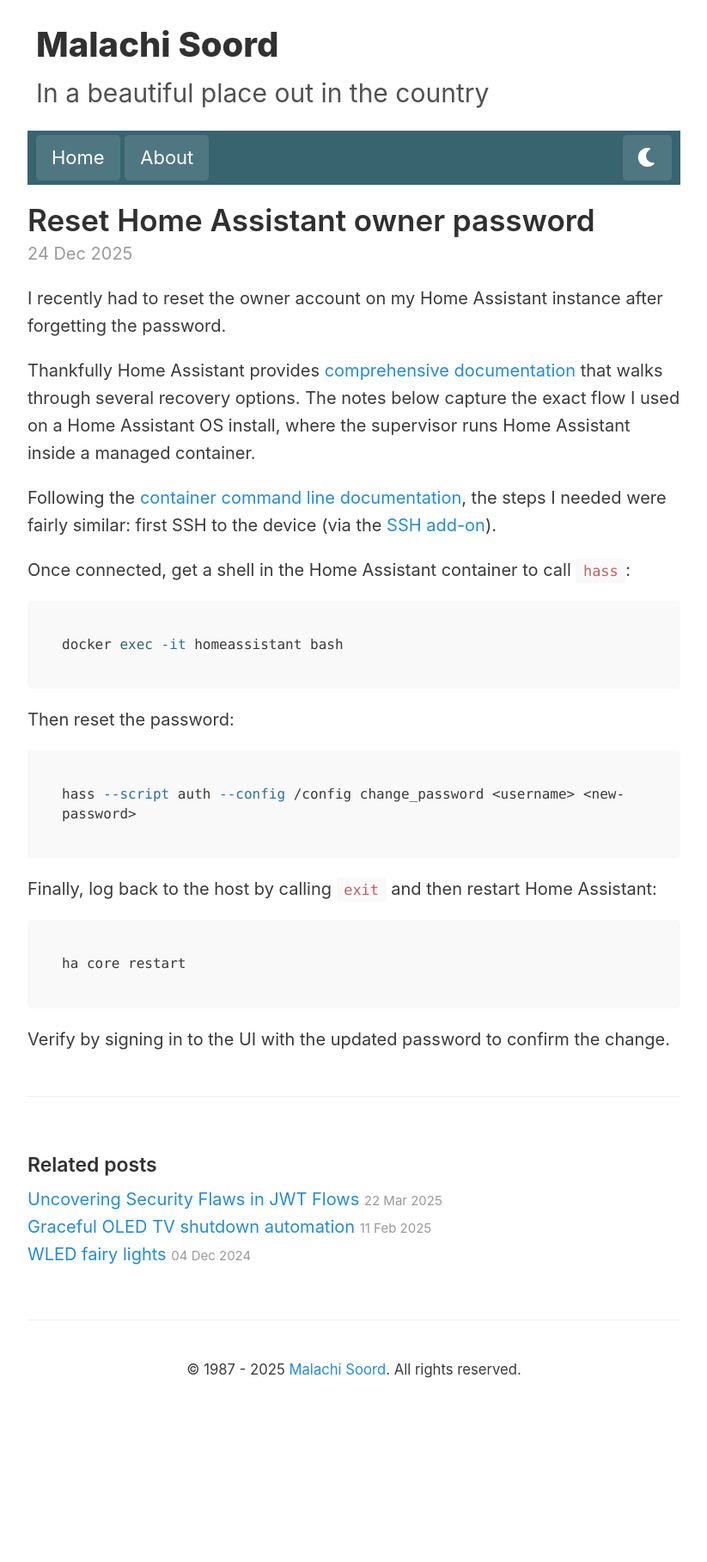
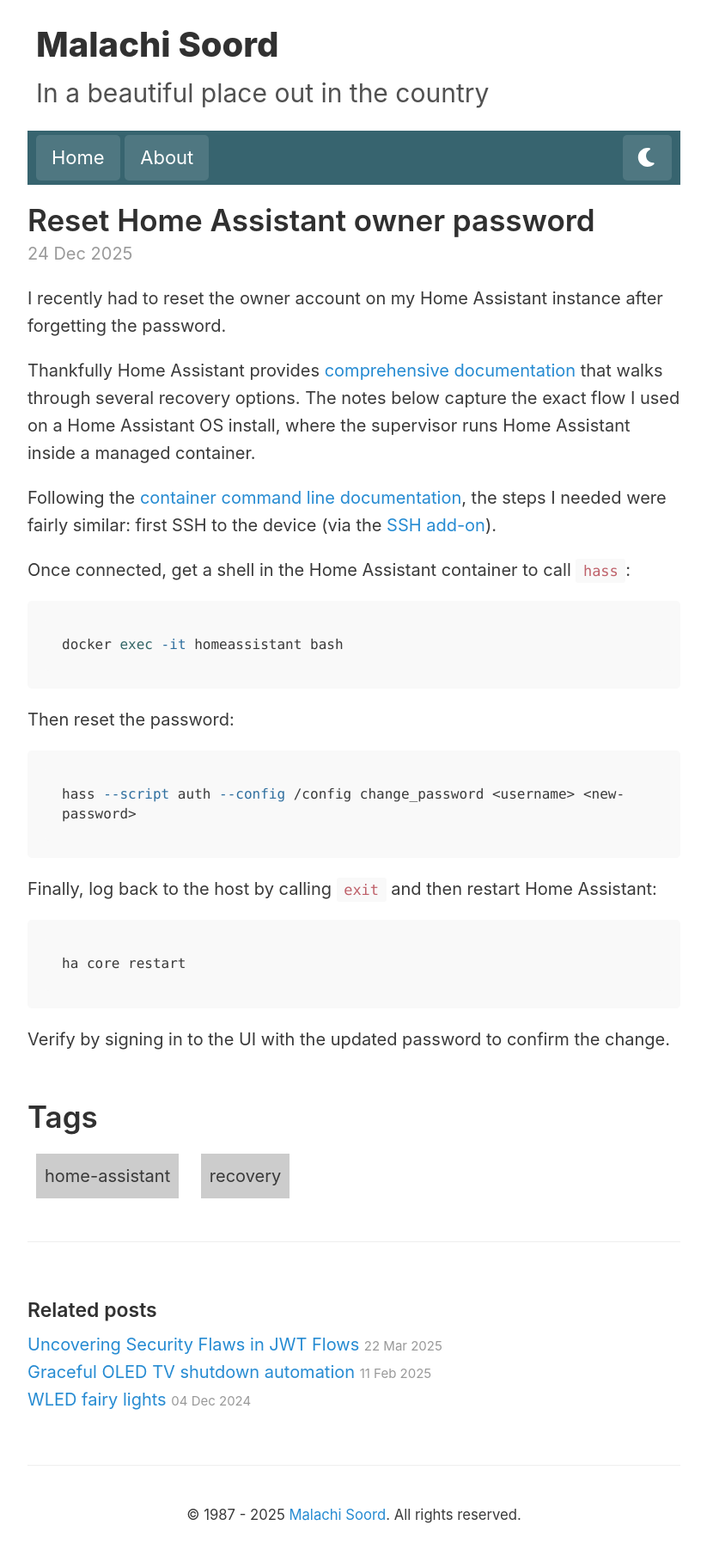
Before and after one commit to inverse/personal-site, a Jekyll site: the page built from _posts/2025-12-24-reset-home-assistant-owner-password.md, in a window 1280 px wide. Shown: the whole page at 86% size, without its empty margins (228-1051 px from the left). Built offline with Jekyll 4.4.1, drawn with Linux system fonts in a browser that asks for light colours; nearby versions of some CDN libraries; before the commit the page ends 1648 px from its top, so only the background shows below that.

Commit message:
add tags

```diff
--- a/_posts/2025-12-24-reset-home-assistant-owner-password.md
+++ b/_posts/2025-12-24-reset-home-assistant-owner-password.md
@@ -2,6 +2,9 @@
 layout: post
 title: Reset Home Assistant owner password
 date: 2025-12-24 12:40 +0100
+tags:
+- home-assistant
+- recovery
 ---
 
 I recently had to reset the owner account on my Home Assistant instance after forgetting the password.
```
